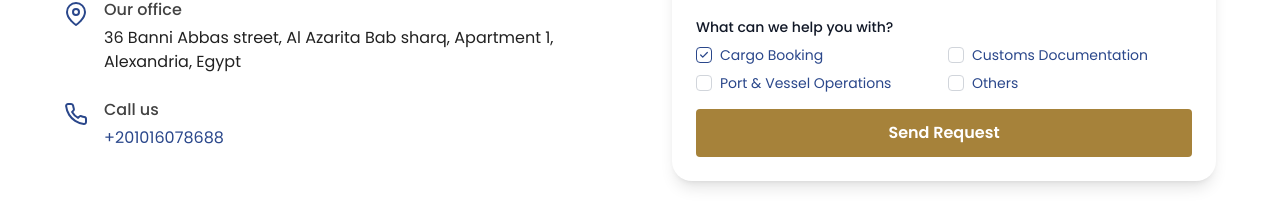
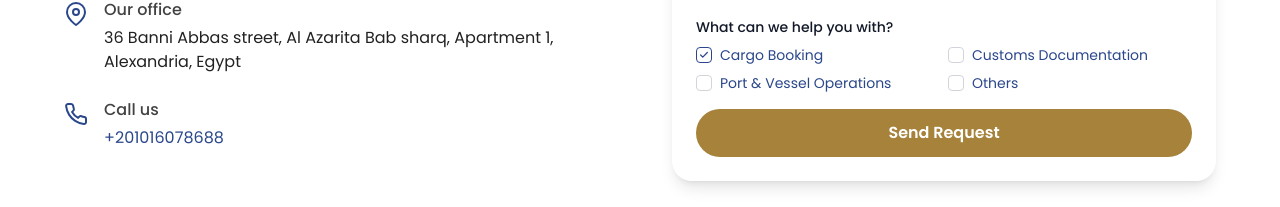
Before and after one commit to Mostafa-Aboheaba/sobek, a Next.js app: page /contact in a window 1280 px wide. Shown: the part 996-1203 px from the top of the page. Built offline with nearby package versions, Linux system fonts and the light colour scheme.

Commit message:
quote form in contact page

```diff
--- a/components/ContactForm.tsx
+++ b/components/ContactForm.tsx
@@ -203,7 +203,7 @@ const ContactForm = () => {
         <button
           type="submit"
           disabled={isSubmitting}
-          className="w-full text-white px-8 py-3 rounded transition-all duration-300 hover:scale-105 hover:shadow-lg font-semibold disabled:opacity-50 disabled:cursor-not-allowed disabled:hover:scale-100"
+          className="w-full text-white px-8 py-3 rounded-[50px] transition-all duration-300 hover:scale-105 hover:shadow-lg font-semibold disabled:opacity-50 disabled:cursor-not-allowed disabled:hover:scale-100"
           style={{ backgroundColor: '#A6823A' }}
         >
           {isSubmitting ? "Sending..." : "Send Request"}
```
